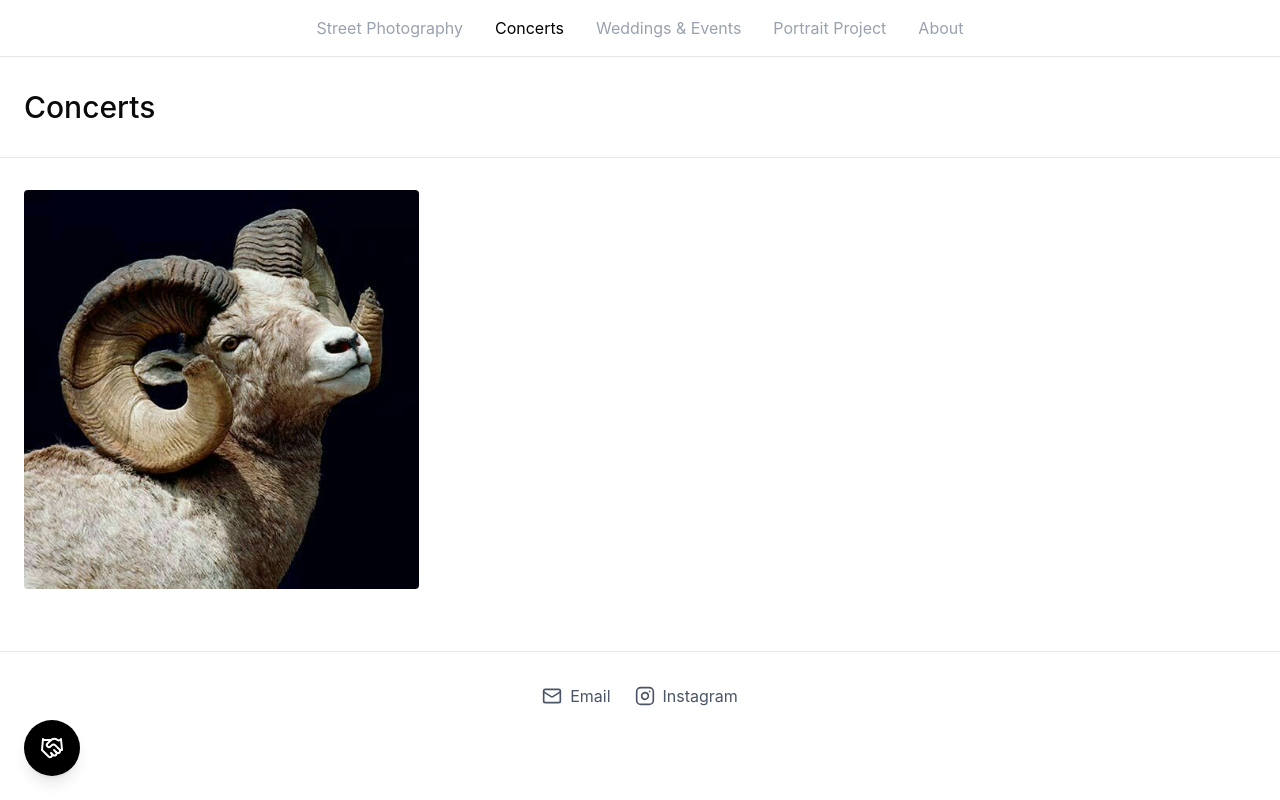
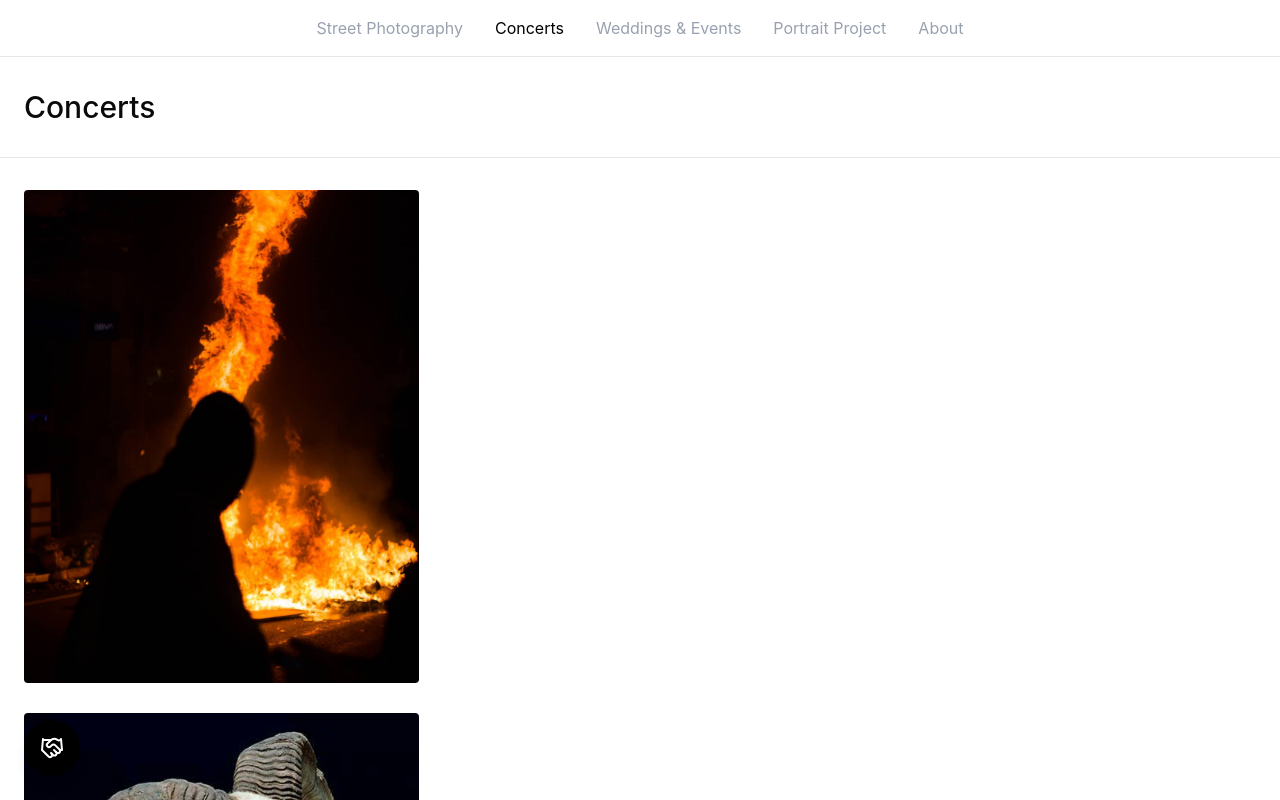
Before and after one commit to jaumephoto/jaumephoto-portfolio, a React (Vite) app: page /jaumephoto-portfolio/concerts in a window 1280 px wide. Shown: the top 800 px of the page. Built offline with nearby package versions, Linux system fonts and the light colour scheme.

Commit message:
fotos: sync Concerts

```diff
--- a/src/app/pages/Concerts.tsx
+++ b/src/app/pages/Concerts.tsx
@@ -1,6 +1,7 @@
 import { GalleryGrid } from "../components/GalleryGrid";
 
 const images = [
+  "/jaumephoto-portfolio/Concerts/15octubrebcn.jpg",
   "/jaumephoto-portfolio/Concerts/goat.jpg",
 ];
 
```
Also changed, not shown: public/Concerts/15octubrebcn.jpg (added).
